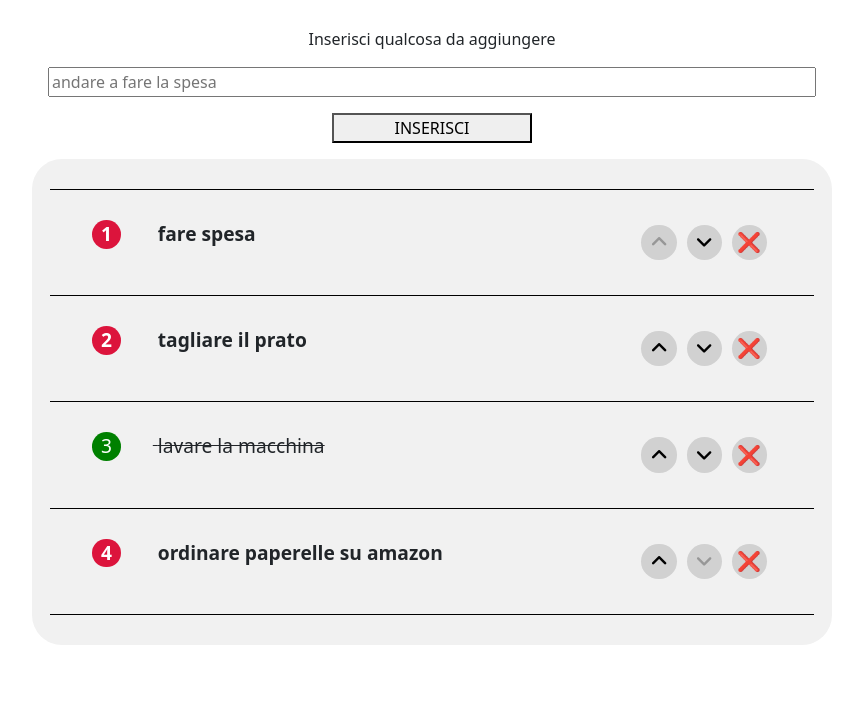
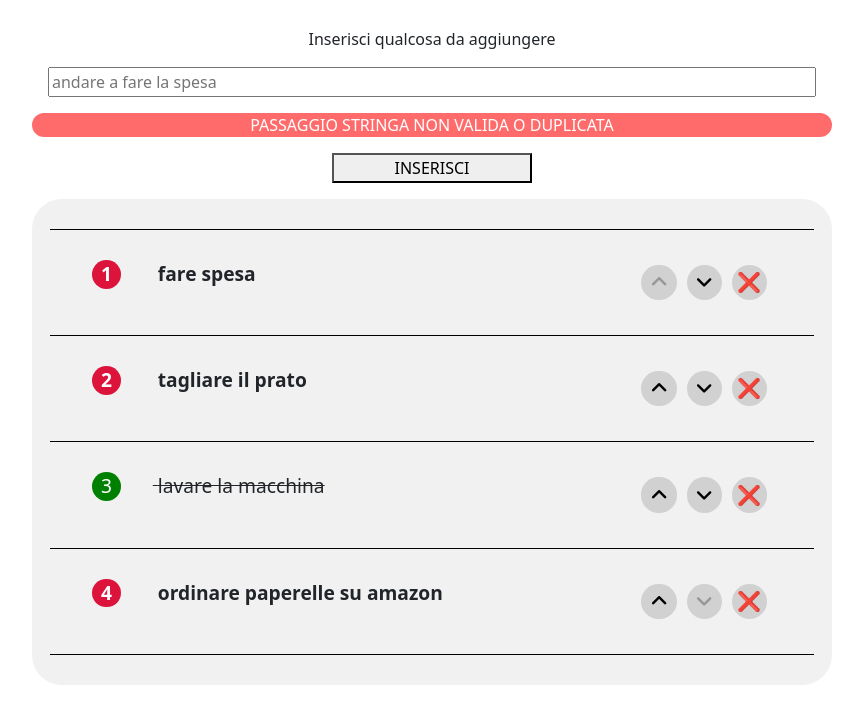
Before and after one commit to FrancescoGentileDev/vue-todolist, a plain HTML site: page index.html in a window 1280 px wide. Both pictures are taken after a click on the button "INSERISCI". Shown: the part 61-784 px from the top of the page, without its empty margins (208-1071 px from the left). Drawn offline with nearby package versions, Linux system fonts and the light colour scheme.

Commit message:
✨ feat(error alert): add error show

```diff
--- a/css/style.css
+++ b/css/style.css
@@ -5,6 +5,12 @@ ul {
     padding: 0
 }
 
+
+.string-error {
+    background-color: rgba(255, 0, 0, 0.582);
+    border-radius: 30px;
+    color: white;
+}
 li {
     padding: 30px;
     border-top: 1px solid black;
--- a/index.html
+++ b/index.html
@@ -37,7 +37,8 @@
             <div class="d-flex flex-column">
                 <label class="text-center mt-4" for="add">Inserisci qualcosa da aggiungere</label>
                 <input class="addList" type="text" name="add" id="addList" placeholder="andare a fare la spesa"
-                    v-model="valueInput" @keyup.enter="addTodo">
+                v-model="valueInput" @keyup.enter="addTodo" @keyup.188="addToWait">
+                <div class="string-error text-center mb-3" v-if="errorString">PASSAGGIO STRINGA NON VALIDA O DUPLICATA</div>
                 <div class="d-flex">
                     <button class="col-3 m-auto mb-3" id="insert" @click="addTodo">INSERISCI</button>
 
@@ -45,14 +46,17 @@
             </div>
 
             <ul id="list">
-                <li v-for="(item, index) in todos" :key="index" class="d-flex justify-content-between row" :class="{done: item.done}">
-                    <div class="li-todo col-9" @click="changeDone(index)" >
+                <li v-for="(item, index) in todos" :key="index" class="d-flex justify-content-between row"
+                    :class="{done: item.done}">
+                    <div class="li-todo col-9" @click="changeDone(index)">
                         <span class="number-action">{{index + 1}}</span>
                         <span>{{item.action}}</span>
                     </div>
                     <div class="todo-interaction col-3 d-flex justify-content-end">
-                        <button type="button" @click="goUpTodo(index)" :disabled="index===0"><i class="fas fa-angle-up p-1"></i></button>
-                        <button type="button" @click="goDownTodo(index)" :disabled="index===todos.length-1"><i class="fas fa-angle-down p-1"></i></button>
+                        <button type="button" @click="goUpTodo(index)" :disabled="index===0"><i
+                                class="fas fa-angle-up p-1"></i></button>
+                        <button type="button" @click="goDownTodo(index)" :disabled="index===todos.length-1"><i
+                                class="fas fa-angle-down p-1"></i></button>
                         <button type="button" @click="removeTodo(index)">❌</button>
                     </div>
                 </li>
--- a/javascript/script.js
+++ b/javascript/script.js
@@ -27,6 +27,7 @@ const app = new Vue({
   data: {
     todos: data,
     valueInput: "",
+    errorString: false,
   },
   methods: {
     removeTodo(index) {
@@ -37,11 +38,15 @@ const app = new Vue({
     },
     addTodo() {
       let stringClean = this.valueInput.trim();
-      if (stringClean) {
+      let checkDuplicated = this.todos.find((value, index) => value.action === stringClean);
+
+      if (stringClean && !checkDuplicated) {
+        this.errorString = false;
         this.todos.push(new Todo(stringClean));
         this.valueInput = "";
       } else {
-        console.error("PASSAGGIO STRINGA VUOTA");
+        this.errorString = true;
+        console.error("PASSAGGIO STRINGA VUOTA O DUPLICATO");
       }
     },
 
@@ -52,9 +57,8 @@ const app = new Vue({
         this.todos.splice(index, 1);
         this.todos.splice(index - 1, 0, tempTodoElement);
       }
+    },
 
-      console.log(tempTodoElement, this.todos);
-    },
     goDownTodo(index) {
       let tempTodoElement = this.todos[index];
 
@@ -62,7 +66,6 @@ const app = new Vue({
         this.todos.splice(index, 1);
         this.todos.splice(index + 1, 0, tempTodoElement);
       }
-      console.log(tempTodoElement, this.todos);
     },
   },
 });
```
